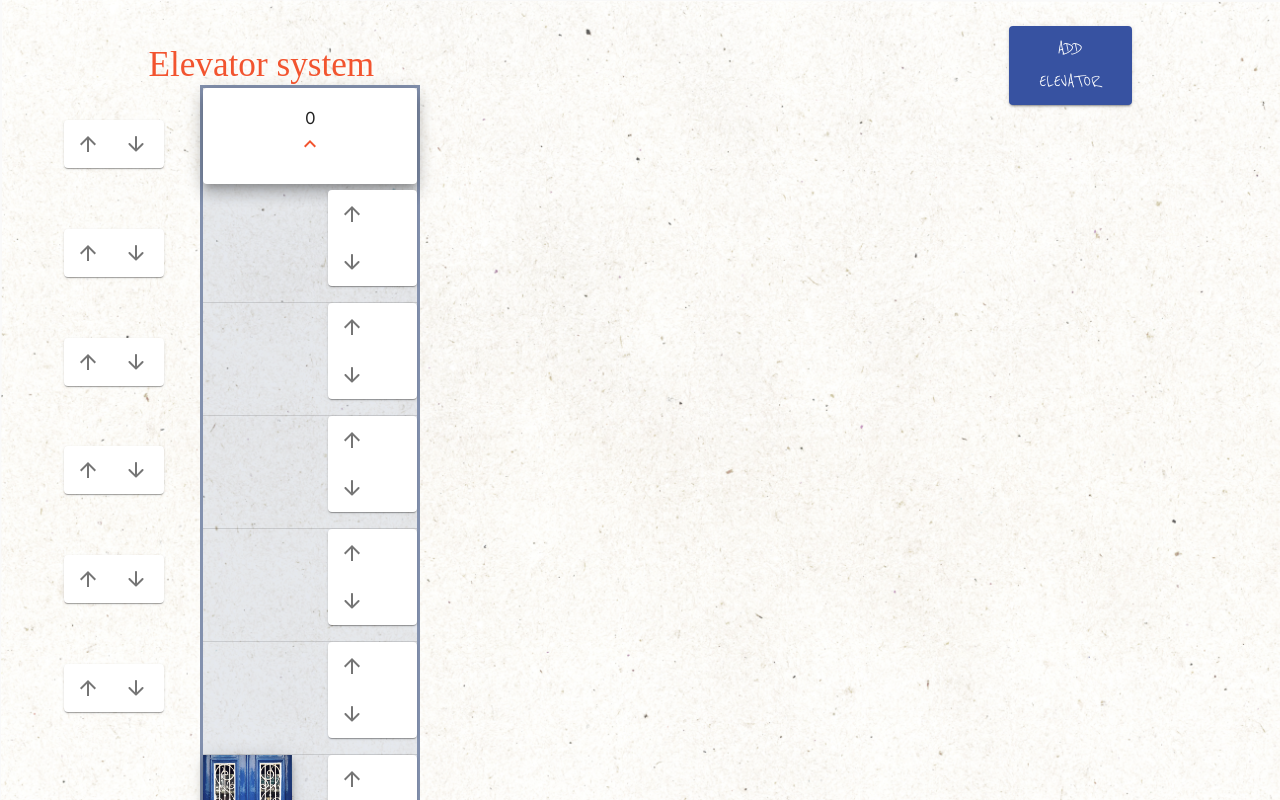
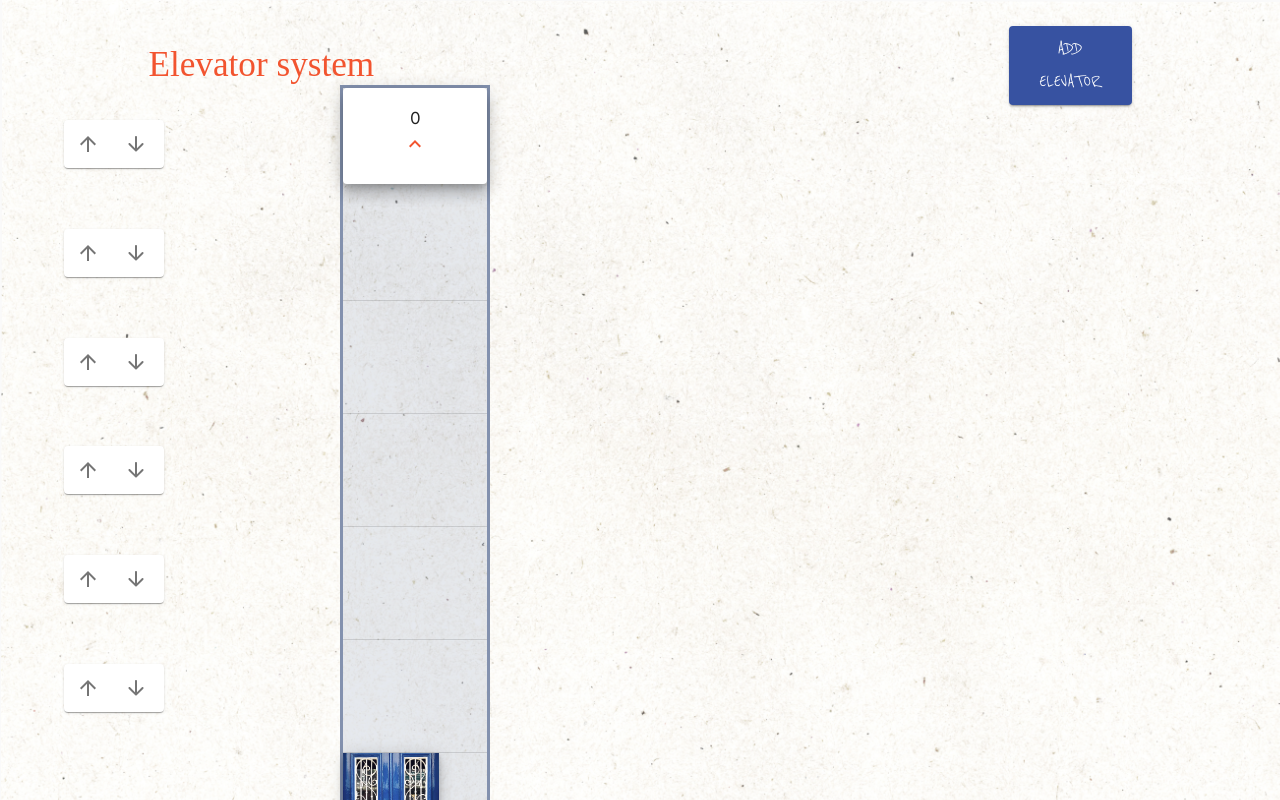
Before and after one commit to Anastasiya999/elevator-system, a React (Create React App) app: page / in a window 1280 px wide. Both pictures are taken after a click on the button "ADD ELEVATOR". Shown: the top 800 px of the page. Built offline with nearby package versions, Linux system fonts and the light colour scheme; a web font is replaced by a local one.

Commit message:
deleted redundant pick up buttons

```diff
--- a/src/components/Elevator/Elevator.js
+++ b/src/components/Elevator/Elevator.js
@@ -50,7 +50,6 @@ const Elevator = ({ id }) => {
 
   useEffect(() => {
     if (elevatorInfo.tasks.length === 0) {
-      console.log("do sth", elevatorInfo.id);
       //check for pending tasks
       if (elevatorInfo.down.length || elevatorInfo.down.length) {
         dispatch({
--- a/src/components/Elevator/styles.js
+++ b/src/components/Elevator/styles.js
@@ -3,7 +3,7 @@ import { makeStyles } from "@material-ui/core";
 export default makeStyles(() => ({
   elevator: {
     border: "3px solid #8391AE",
-    minWidth: "220px",
+    minWidth: "150px",
     marginRight: "2%",
     marginBottom: "2%",
     backgroundColor: "rgba(131, 145, 174, 0.2)",
--- a/src/components/Floor/Door/styles.js
+++ b/src/components/Floor/Door/styles.js
@@ -7,6 +7,6 @@ export default makeStyles(() => ({
     backgroundSize: "cover",
     backgroundPosition: "center",
     height: "14vh",
-    maxWidth: "100px",
+    maxWidth: "120px",
   },
 }));
--- a/src/components/Floor/Floor.js
+++ b/src/components/Floor/Floor.js
@@ -1,13 +1,10 @@
 import React from "react";
 
 import Door from "./Door/Door";
-import { Grid, Box, Paper } from "@material-ui/core";
-import { IconButton } from "@material-ui/core";
-import ArrowUpwardOutlined from "@material-ui/icons/ArrowUpwardOutlined";
-import ArrowDownwardRounded from "@material-ui/icons/ArrowDownwardRounded";
+import { Grid, Box } from "@material-ui/core";
+
 import { useRef } from "react";
 import useStyles from "./styles";
-import { PickUpButton } from "../PickUpPanelControl/PickUpButton";
 
 export const Floor = ({ number, pickUp, close, isCurrent, isOpen }) => {
   const requests = useRef([]);
@@ -18,13 +15,12 @@ export const Floor = ({ number, pickUp, close, isCurrent, isOpen }) => {
   };
   const handleClose = () => {
     close(requests.current);
-    //close();
     requests.current = [];
   };
 
   return (
     <Grid container className={classes.floor_container}>
-      <Grid item md={5} xs={5}>
+      <Grid item md={8} xs={8}>
         <Box>
           <Box className={classes.floor}>
             {isCurrent === number && (
@@ -37,9 +33,6 @@ export const Floor = ({ number, pickUp, close, isCurrent, isOpen }) => {
           </Box>
         </Box>
       </Grid>
-      <Grid item md={5}>
-        <PickUpButton floor={number} />
-      </Grid>
     </Grid>
   );
 };
--- a/src/components/PickUpPanelControl/PickUpButton.js
+++ b/src/components/PickUpPanelControl/PickUpButton.js
@@ -12,6 +12,7 @@ export const PickUpButton = ({ floor }) => {
 
   const handlePickUp = (e) => {
     //add outer request
+
     dispatch({
       type: "PICK_UP",
       payload: {
```
